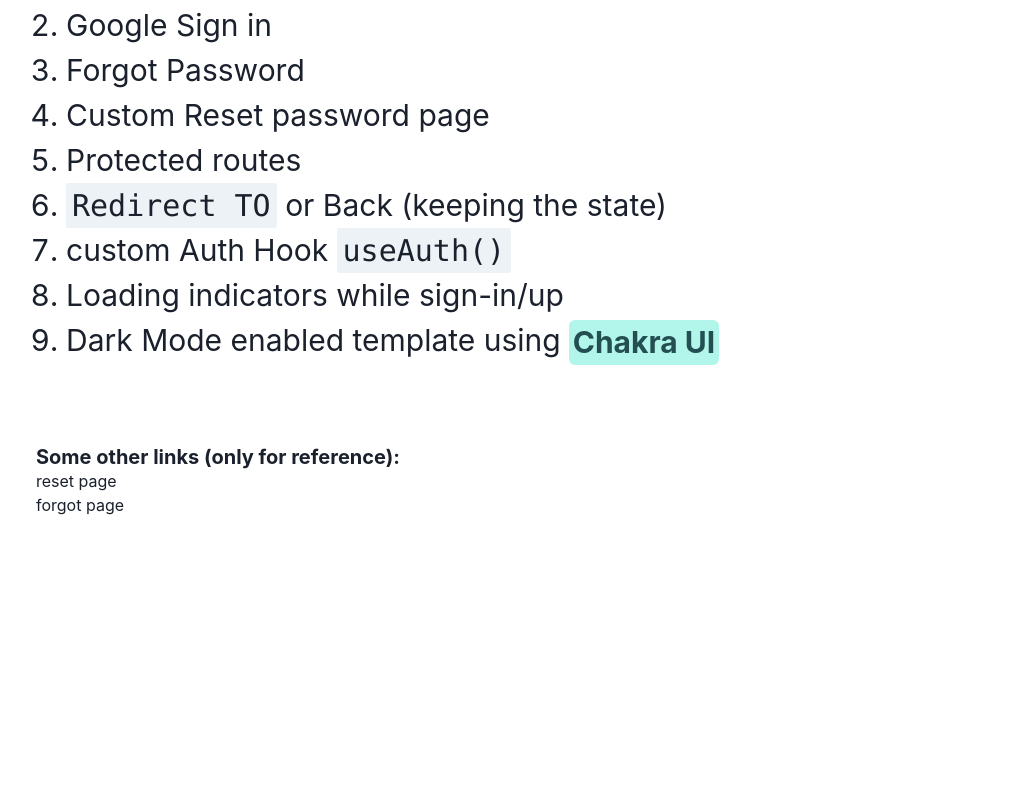
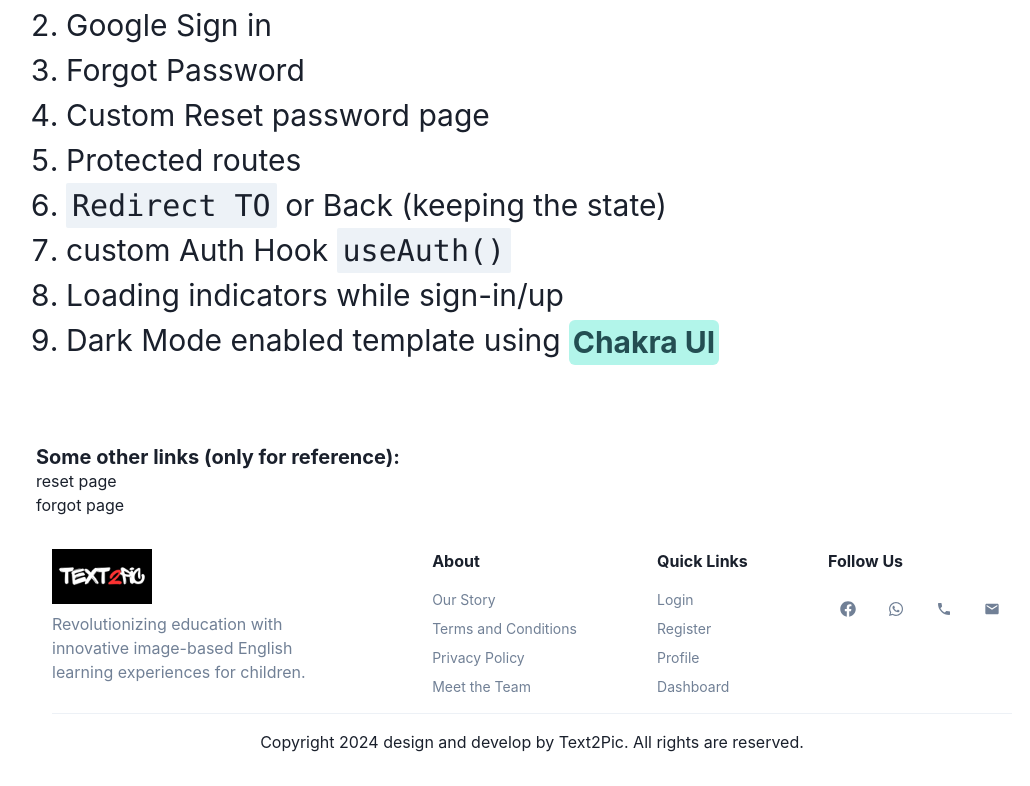
Before and after one commit to ranaweerasc65/Text2Pic_frontend, a React (Create React App) app: page / in a window 1280 px wide. Shown: the part 377-1163 px from the top of the page, without its empty margins (108-1138 px from the left). Before the commit the page ends 894 px from the top, so only its background shows below. Built offline with nearby package versions, Linux system fonts and the light colour scheme.

Commit message:
Add Footer

```diff
--- a/src/components/Layout.jsx
+++ b/src/components/Layout.jsx
@@ -1,12 +1,15 @@
 import React from 'react'
 import { Container } from '@chakra-ui/react'
 import { Navbar } from './Navbar'
+
+import Footer from './footer'
 
 export function Layout(props) {
   return (
     <>
       <Navbar />
       <Container maxW='container.lg'>{props.children}</Container>
+      <Footer/>
     </>
   )
 }
--- /dev/null
+++ b/src/components/footer.jsx
@@ -0,0 +1,111 @@
+import {
+    Box,
+    Stack,
+    HStack,
+    VStack,
+    Link,
+    Divider,
+    Image,
+    Text,
+    Button,
+    IconButton,
+    LinkProps,
+    Center
+  } from '@chakra-ui/react';
+  import { FaFacebook, FaWhatsapp } from 'react-icons/fa';
+  import { MdEmail, MdPhone } from 'react-icons/md';
+  import logo from '../images/logo_navbar.png';
+
+  const Footer = () => {
+    return (
+      <Box p={{ base: 5, md: 8 }} maxW="container.lg" marginInline="auto"> {/* Set max width to 'container.lg' */}
+        <Stack
+          spacing={{ base: 8, md: 0 }}
+          justifyContent="space-between"
+          direction={{ base: 'column', md: 'row' }}
+        >
+          <Box maxW="300px">
+            <Image w="100px" src={logo} alt="Company Logo" />
+            <Text mt={2} color="gray.500" fontSize="md">
+              Revolutionizing education with innovative image-based English learning experiences for children.
+            </Text>
+          </Box>
+          {/* About section */}
+          <VStack spacing={4} alignItems="flex-start">
+            <Text fontSize="md" fontWeight="bold">
+              About
+            </Text>
+            <VStack spacing={2} alignItems="flex-start" color="gray.500">
+              <CustomLink>Our Story</CustomLink>
+              <CustomLink>Terms and Conditions</CustomLink>
+              <CustomLink>Privacy Policy</CustomLink>
+              <CustomLink>Meet the Team</CustomLink>
+            </VStack>
+          </VStack>
+          {/* Quick Links section */}
+          <VStack spacing={4} alignItems="flex-start">
+            <Text fontSize="md" fontWeight="bold">
+              Quick Links
+            </Text>
+            <VStack spacing={2} alignItems="flex-start" color="gray.500">
+              <CustomLink>Login</CustomLink>
+              <CustomLink>Register</CustomLink>
+              <CustomLink>Profile</CustomLink>
+              <CustomLink>Dashboard</CustomLink>
+            </VStack>
+          </VStack>
+          {/* "Follow Us" section */}
+          <VStack spacing={4} alignItems="flex-start">
+            <Text fontSize="md" fontWeight="bold">
+              Follow Us
+            </Text>
+            <HStack spacing={2}>
+              <IconButton
+                aria-label="Facebook"
+                icon={<FaFacebook />}
+                variant="ghost"
+                color="gray.500"
+              />
+              <IconButton
+                aria-label="WhatsApp"
+                icon={<FaWhatsapp />}
+                variant="ghost"
+                color="gray.500"
+              />
+              <IconButton
+                aria-label="Phone"
+                icon={<MdPhone />}
+                variant="ghost"
+                color="gray.500"
+              />
+              <IconButton
+                aria-label="Email"
+                icon={<MdEmail />}
+                variant="ghost"
+                color="gray.500"
+              />
+            </HStack>
+          </VStack>
+        </Stack>
+        <Divider my={4} />
+
+        <Center>
+          <Stack direction={{ base: 'column', md: 'row' }} spacing={3} justifyContent="space-between">
+            <Text fontSize="md">
+              Copyright 2024 design and develop by Text2Pic. All rights are reserved.
+            </Text>
+          </Stack>
+        </Center>
+      </Box>
+    );
+  };
+
+  const CustomLink = ({ children, ...props }) => {
+    return (
+      <Link href="#" fontSize="sm" _hover={{ textDecoration: 'underline' }} {...props}>
+        {children}
+      </Link>
+    );
+  };
+
+  export default Footer;
```
Also changed, not shown: src/images/logo.png (added), src/images/logo_navbar.png (added).
